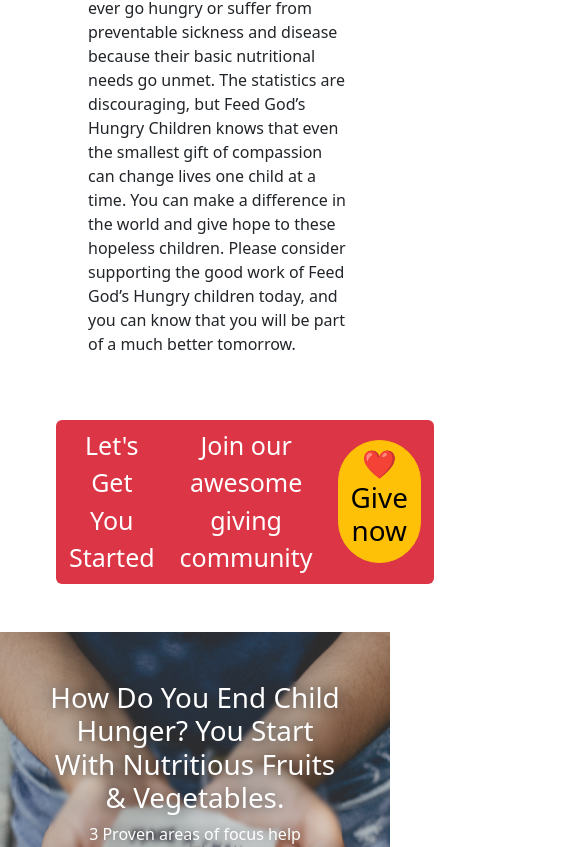
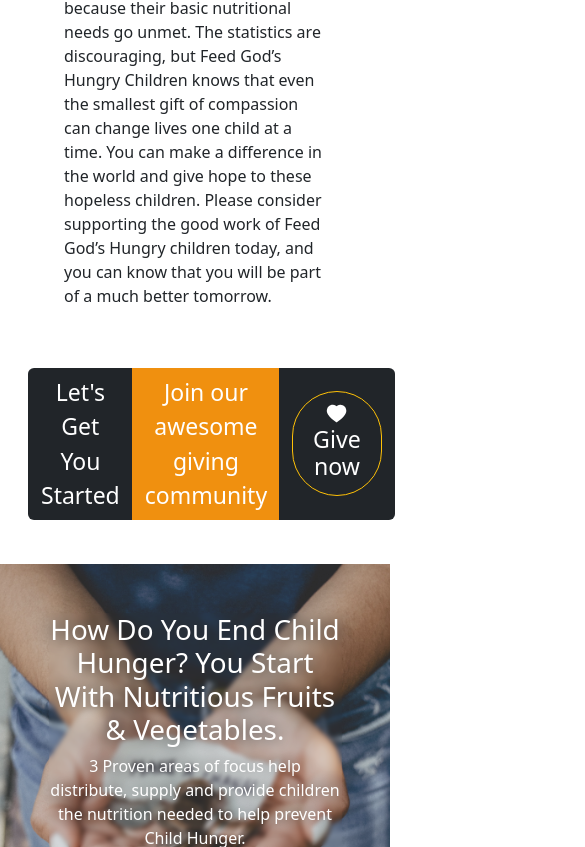
Before and after one commit to ingenious-it/food-bank, a React (Create React App) app in the folder client/: page / in a window 390 px wide. Shown: the part 1153-2000 px from the top of the page, 585 px wide, since content can reach past the window. Built offline with nearby package versions, Linux system fonts and the light colour scheme.

Commit message:
corrections

```diff
--- a/client/src/App.js
+++ b/client/src/App.js
@@ -8,6 +8,7 @@
 import DonatePrompt from './components/moneyDonation/box'
 import { BrowserRouter } from 'react-router-dom';
 import AnimatedRoutes from './components/AnimatedRoutes';
+import DFooter from './components/Footer';
 
 function App() {
   return (
@@ -17,6 +18,7 @@
        <AnimatedRoutes/>
 
       </BrowserRouter>
+      <DFooter/>
     </React.Fragment>
 
   );
--- a/client/src/components/CardsHome.css
+++ b/client/src/components/CardsHome.css
@@ -19,9 +19,9 @@
     }
 }
 
-.btnL{
+/* .btnL{
     background-color: rgb(0, 97, 139);
-}
+} */
 
 .major
 {
@@ -29,5 +29,7 @@
 }
 
 .icon{
-    width: 80px;
+    min-width: 30px;
+    height:30px;
+    margin: 0.5rem;
 }
--- a/client/src/components/CardsHome.jsx
+++ b/client/src/components/CardsHome.jsx
@@ -9,14 +9,14 @@
     return (
         <div className='major'>
 
-            <div className='maincontainer d-flex justify-content-center align-items-center flex-column text-center '>
-                    <h1>Together We're On A Plan To End Child Hunger</h1>
+            <div className='maincontainer d-flex justify-content-center align-items-center flex-column text-center'>
+                    <h1 className='m-3'>Together We're On A Plan To End Child Hunger</h1>
                     <p>Donate To Feed God's Hungry Children</p>
 
            </div>
 
            <div className='cardcontainer d-flex align-items-center justify-content-around mt-4 '>
-            <div className='moneyd mb-4 rounded ms-4 text-center'>
+            <div className='moneyd mb-4 rounded  text-center'>
                 <div className='m-2'>
                     <FaShoppingCart className='icon' />
                 <h3>Food Donation</h3>
@@ -25,7 +25,7 @@
                 </div>
             </div>
 
-            <div className='foodd mb-4 rounded ms-4 text-center '>
+            <div className='foodd mb-4 rounded text-center '>
                 <div className='m-2'>
                 <FaHandHoldingUsd className='icon' />
                     <h3>Money Donation</h3>
@@ -39,7 +39,7 @@
 
             </div>
 
-            <div className='propose mb-4 rounded ms-4 text-center'>
+            <div className='propose mb-4 rounded text-center'>
                 <div className='m-2'>
                 <FiUserPlus className='icon' />
                 <h3>Propose Victims</h3>
--- a/client/src/components/FoodModal1.jsx
+++ b/client/src/components/FoodModal1.jsx
@@ -49,7 +49,7 @@
 
                     </div>
 
-                    <div class="modal-content " id='content2'>
+                    <div class="modal-content bg-dark text-white " id='content2'>
                          <div class="modal-header  d-flex flex-column-reverse ">
 
                             <h3 class="modal-title" >Donate Food Items</h3>
--- a/client/src/components/Footer.jsx
+++ b/client/src/components/Footer.jsx
@@ -15,14 +15,14 @@
 
 const DFooter = () => {
   return (
-    <footer class="bg-dark text-white pt-5 pb-5">
+    <footer class="bg-dark text-white pt-5 pb-5 w-100">
 
       <div class="container text-center text-md-left">
         <div class="row text-center text-md-left">
 
           <div class="col-md-3 col-lg-3 col-xl-3 mx-auto mt-3">
             <h5 class="text-uppercase mb-4 font-weight-bold text-warning">Company Name</h5>
-             <p>Lorem Ipsum is simply dummy text of the printing and typesetting industry.
+             <p className='text-white'>Lorem Ipsum is simply dummy text of the printing and typesetting industry.
               Lorem Ipsum has been the industry's standard dummy text ever since the 1500s,
               when an unknown printer took a galley of type and scrambled it to make a type specimen book. </p>
 
@@ -151,7 +151,7 @@
           <div className='bottomd text-center p-4'>
         © 2021 Copyright:
         <a className='text-reset fw-bold' href='https://mdbootstrap.com/'>
-          MDBootstrap.com
+          ndlcnsnczcv.com
         </a>
       </div>
 
--- a/client/src/components/Home.css
+++ b/client/src/components/Home.css
@@ -75,6 +75,7 @@
 
 .accordion{
     width: 50%;
+
 }
 
 @media(max-width:768px){
@@ -94,16 +95,6 @@
  }
 
 
-.bottom {
-    height: 50px;
-    width: 1768px;
-    background-color: blueviolet;
-    margin-top: 322px;
-    margin-left: -1000px;
-    position: absolute;
-
-
-  }
 
 
 
--- a/client/src/components/Home.jsx
+++ b/client/src/components/Home.jsx
@@ -94,14 +94,14 @@
                 </div>
             </div>
         </div>
-        <div class="bottom container-fluid"></div>
+
 
 
 
                   </div>
                 </section>
 
-        <div className="img12 bg-dark">
+         <div className="img12 bg-dark">
                 <div class="img-overlay">
                     <h1>What you give today will help prevent Child Hunger in the lives of many tomorrow.</h1>
                     <p>We're on a mission to #StopChild Hunger! Join our network of heroes and begin changing lives today.</p>
--- a/client/src/components/imageComponent.jsx
+++ b/client/src/components/imageComponent.jsx
@@ -11,6 +11,7 @@
         className="bg-image"
         style={{
           backgroundImage: `url(${img})`,
+          width:'100%'
           // height: "75vh",
         }}
       >
--- a/client/src/components/introbody.jsx
+++ b/client/src/components/introbody.jsx
@@ -1,8 +1,10 @@
 import React from "react";
+import { AiFillHeart } from 'react-icons/ai';
+
 const BodyIntro = () => {
   return (
-    <div className=" mb-3 w-100 m-4 p-3">
-      <div className="row g-5">
+    <div className=" mb-3 w-100  p-3">
+      <div className="row g-4 align-items-center">
         <div className="col-md-4">
           <img src="b1.png" className="img-fluid rounded-5 p-3" alt="b1.png" />
         </div>
@@ -28,34 +30,37 @@
           </div>
         </div>
       </div>
+
+      <div className="m-2"  >
       <div
-        className="btn-group d-flex justify-content-evenly m-2  p-2  rounded-bottom "
+        className="btn-group w-100 d-flex justify-content-evenly  p-1 rounded-bottom "
         role="group"
         ariaLabel="Basic outlined example"
       >
         <button
           type="button"
-          className="btn bg-danger text-white"
-          style={{ fontSize: "25px" }}
+          className="btn text-white bg-dark"
+          style={{ fontSize: "23px" }}
         >
           Let's Get You Started
         </button>
         <button
           type="button"
-          className="btn bg-danger  text-white"
-          style={{ fontSize: "25px" }}
+          className="btn text-white btncolor"
+          style={{ fontSize: "23px" }}
         >
           Join our awesome giving community
         </button>
         <button
           type="button"
-          className="btn bg-danger "
+          className="btn bg-dark "
           style={{ fontSize: "25px" }}
         >
-          <button className="btn btn-warning rounded-pill">
-            <h1> ❤️ Give now</h1>
+          <button className="btn btn-outline-warning text-white rounded-pill">
+            <h3 className="ps-2 pe-2"> <AiFillHeart/> Give now</h3>
           </button>
         </button>
+      </div>
       </div>
     </div>
   );
```
